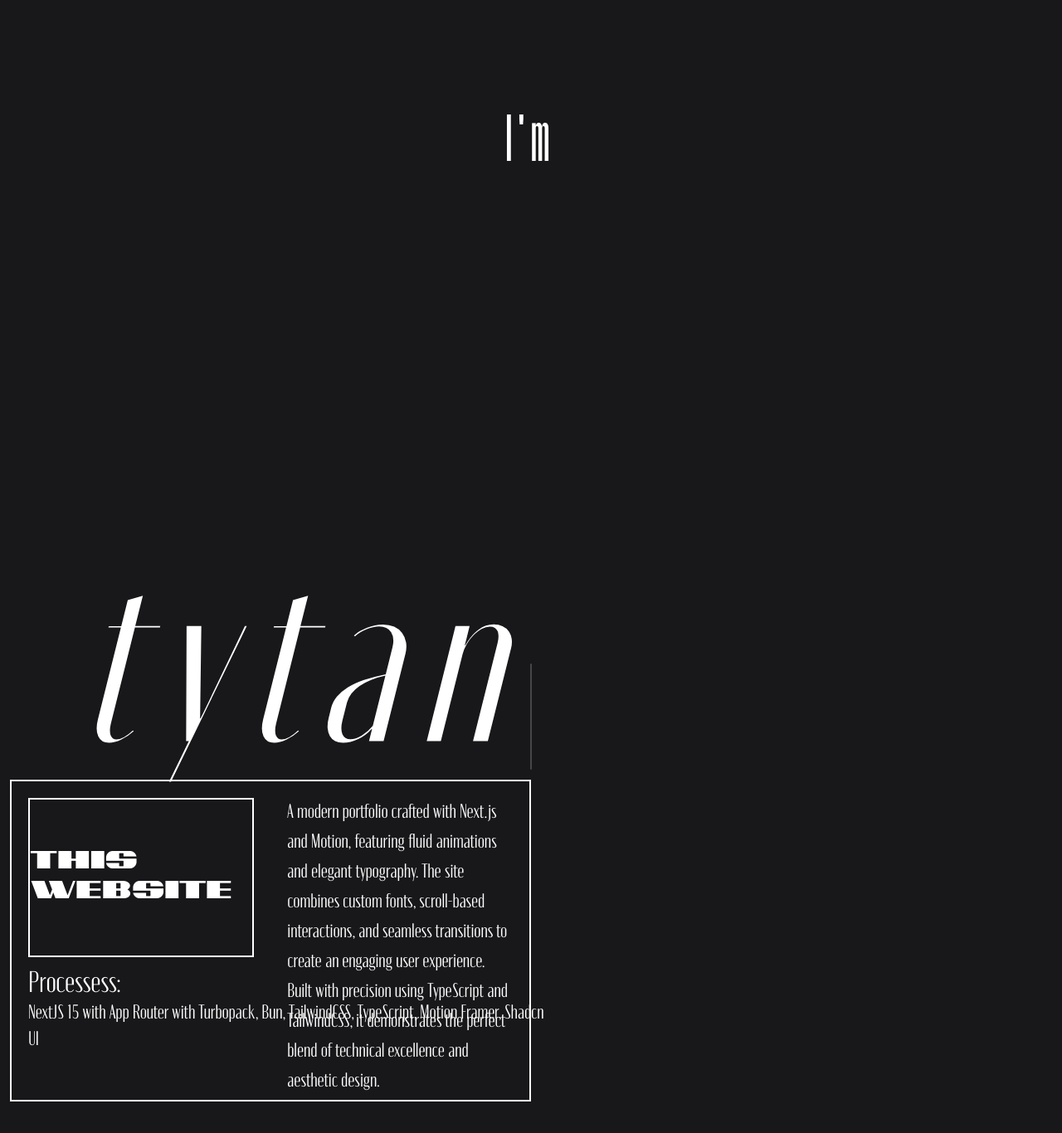
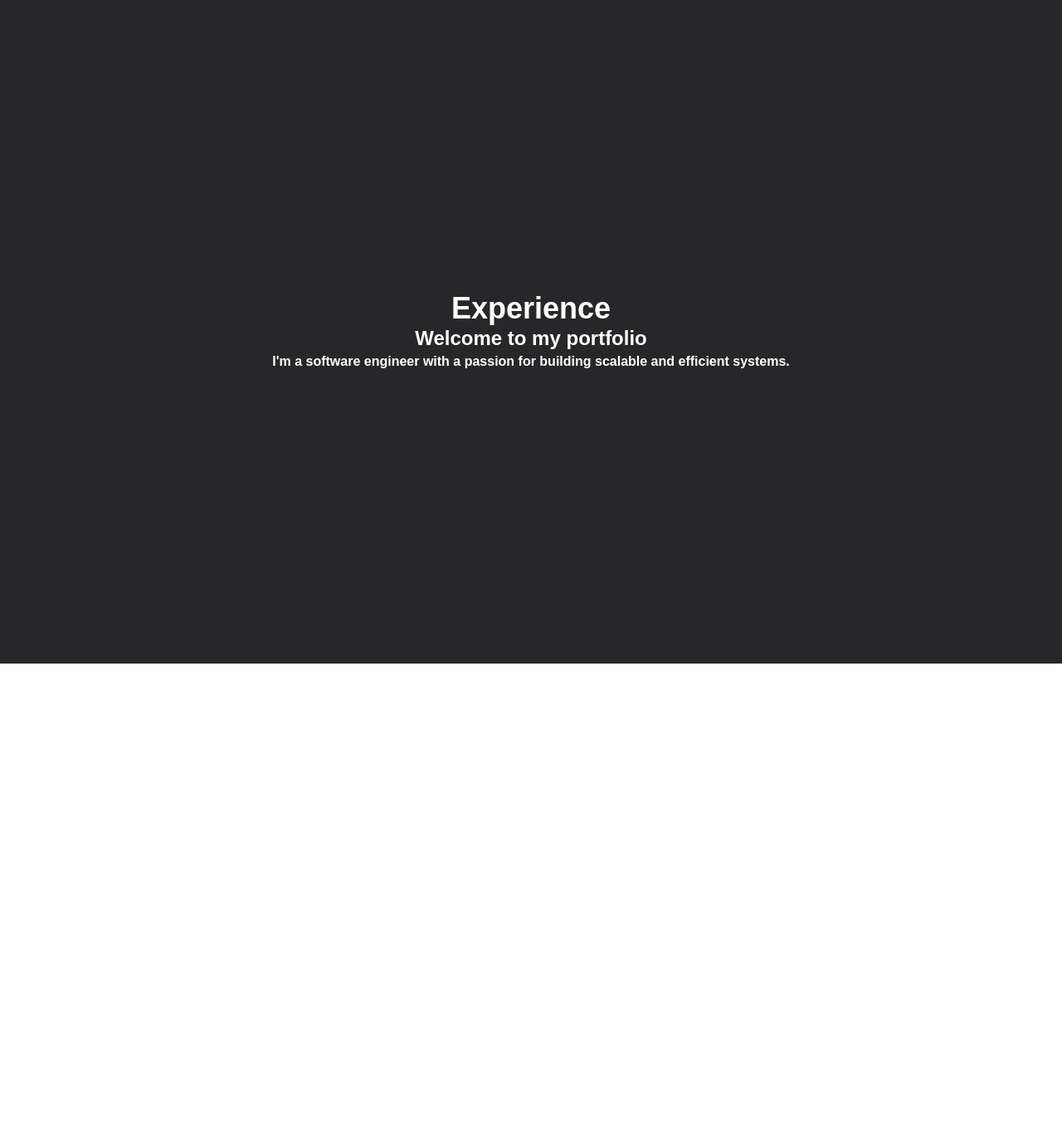
Before and after one commit to Tytan-Codes/anExperience, a Next.js app: page /experience in a window 1280 px wide. Shown: the top 1366 px of the page at 83% size. After the commit the page ends 800 px from the top, so only its background shows below. Built offline with nearby package versions, Linux system fonts and the light colour scheme.

Commit message:
extranece animations

```diff
--- a/app/experience/page.tsx
+++ b/app/experience/page.tsx
@@ -1,131 +1,44 @@
-'use client'
-import { motion, useScroll, useTransform, useSpring, easeOut, easeInOut, useInView } from "motion/react";
-import { useRef } from "react";
+"use client"
 
+import {gsap} from "gsap"
+
+import {useGSAP} from "@gsap/react"
+
+gsap.registerPlugin(useGSAP)
 export default function Experience() {
-  const secondSectionRef = useRef(null);
-  const isInView = useInView(secondSectionRef, { once: false, amount: 0.3 });
+    useGSAP(() => {
+        const tl = gsap.timeline();
 
+        // Set initial states
+        gsap.set(".animation-1", { opacity: 0, y: 50 });
+        gsap.set(".animation-2", { opacity: 0, x: 100 });
+        gsap.set(".animation-3", { opacity: 0, x: -100 });
 
-  // Add scroll progress tracking with smooth spring physics
-  const { scrollYProgress } = useScroll();
-  const smoothProgress = useSpring(scrollYProgress, {
-    stiffness: 100,
-    damping: 30,
-    restDelta: 0.001
-  });
-
-  // Create transform values for each text element with both X and Y
-  const helloY = useTransform(smoothProgress, [0, 1], [0, -600], { ease: easeOut });
-  const helloX = useTransform(smoothProgress, [0, 1], [0, 600], { ease: easeOut });
-
-  const imY = useTransform(smoothProgress, [0, 1], [0, -500], { ease: easeInOut });
-  const imX = useTransform(smoothProgress, [0, 1], [0, 0], { ease: easeInOut });
-
-  const tytanY = useTransform(smoothProgress, [0, 1], [0, 0], { ease: easeInOut });
-  const tytanX = useTransform(smoothProgress, [0, 1], [0, -800], { ease: easeInOut });
-  const tytanScale = useTransform(smoothProgress, [0, 1], [1, 2.5], { ease: easeInOut });
-  return (
-    <div className="flex flex-col bg-zinc-900 overflow-x-hidden">
-        <div className="flex flex-col w-full h-screen p-3">
-            <div className="">
-                <div className="flex flex-start">
-                    <motion.h1
-                    initial={{ y: 100, opacity: 0 }}
-                    animate={{ y: 0, opacity: 1 }}
-                    style={{ y: helloY, x: helloX }}
-                    exit={{ y: -100, opacity: 0 }}
-                    transition={{ duration: 0.6, ease: "easeOut" }}
-                    className="text-white text-[25rem] font-extrabold font-width-extended tracking-widest font-humane ">
-                        Hello
-                    </motion.h1>
-                </div>
-                <div className="flex justify-center">
-                    <motion.h1
-                    initial={{ x: 100, y: 100, opacity: 0 }}
-                    animate={{ x: 0, y: 0, opacity: 1 }}
-                    style={{ y: imY, x: imX }}
-                    exit={{ x: -100, y: -100, opacity: 0 }}
-                    transition={{ duration: 0.6, ease: "easeOut", delay: 0.6 }}
-                    className="text-white text-[5rem] font-extrabold font-width-extended tracking-widest font-humane ">
-                        I'm
-                    </motion.h1>
-                </div>
-                <div className="flex justify-end">
-                    <motion.h1
-                    initial={{ opacity: 0 }}
-                    animate={{ opacity: 1 }}
-                    style={{ y: tytanY, x: tytanX, scale: tytanScale }}
-                    exit={{ opacity: 0 }}
-                    transition={{ duration: 0.8, ease: "easeOut", delay: 1.2 }}
-                    className="text-white text-[7rem] font-extrabold font-width-extended tracking-widest font-emberly italic ">
-                        tytan
-                    </motion.h1>
-                </div>
-            </div>
+        // Create animation sequence
+        tl.to(".animation-1", {
+            opacity: 1,
+            y: 0,
+            duration: 1,
+            ease: "power4.out"
+        })
+        .to(".animation-2", {
+            opacity: 1,
+            x: 0,
+            duration: 1,
+            ease: "power4.out"
+        }, "-=0.5") // Start 0.5s before previous animation ends
+        .to(".animation-3", {
+            opacity: 1,
+            x: 0,
+            duration: 1,
+            ease: "power4.out"
+        }, "-=0.5");
+    })
+    return (
+        <div className="flex flex-col items-center justify-center h-screen w-screen bg-zinc-800">
+            <h1 className="text-white text-4xl font-bold animation-1">Experience</h1>
+            <h1 className="text-white text-2xl font-bold animation-2">Welcome to my portfolio</h1>
+            <h1 className="text-white text-1xl font-bold animation-3">I'm a software engineer with a passion for building scalable and efficient systems.</h1>
         </div>
-
-
-        <div className="w-full flex justify-center">
-          <div className="h-32 w-0.5 bg-white/20 rounded-full" />
-        </div>
-
-
-        <div className="flex flex-col w-full h-screen p-3">
-            <motion.div
-            ref={secondSectionRef}
-            initial={{ opacity: 0 }}
-            animate={{ opacity: isInView ? 1 : 0 }}
-            transition={{ duration: 0.6, ease: "easeOut" }}
-            className="flex flex-col h-1/2 w-1/2 border-2 border-white
-            ">
-                <div className="flex flex-row h-1/2 w-full">
-                    <motion.div
-                    initial={{ opacity: 0 }}
-                    animate={{ opacity: isInView ? 1 : 0 }}
-                    transition={{delay: 0.6, duration: 0.6, ease: "easeOut" }}
-                    className="flex flex-col h-full w-1/2 m-5 text-3xl border-2 border-white font-glusp text-white justify-center items-center">
-                        This Website
-                    </motion.div>
-
-                    <motion.div
-                    initial={{ opacity: 0 }}
-                    animate={{ opacity: isInView ? 1 : 0 }}
-                    transition={{delay: 1.2, duration: 0.6, ease: "easeOut" }}
-                    className="flex flex-col h-full w-1/2 m-5 text-[1.5rem] font-emberly text-white ">
-                        A modern portfolio crafted with Next.js and Motion, featuring fluid animations and elegant typography. The site combines custom fonts, scroll-based interactions, and seamless transitions to create an engaging user experience. Built with precision using TypeScript and TailwindCSS, it demonstrates the perfect blend of technical excellence and aesthetic design.
-                    </motion.div>
-                </div>
-
-                <motion.div
-                initial={{ opacity: 0 }}
-                animate={{ opacity: isInView ? 1 : 0 }}
-                transition={{delay: 1.8, duration: 0.6, ease: "easeOut" }}
-                className="flex flex-col text-white w-full h-full m-5 mt-8 font-emberly font-bold ">
-                        <span className="text-4xl">Processess: </span>
-                        <span className="text-2xl">
-                            NextJS 15 with App Router with Turbopack,
-                            Bun,
-                            TailwindCSS,
-                            TypeScript,
-
-                            Motion Framer,
-                            Shadcn UI
-
-                        </span>
-                </motion.div>
-
-
-
-
-
-
-
-
-            </motion.div>
-        </div>
-    </div>
-
-
-  )
+    )
 }
--- a/app/page.tsx
+++ b/app/page.tsx
@@ -1,7 +1,6 @@
 "use client"
 
 import { motion, AnimatePresence } from 'motion/react';
-import Link from 'next/link';
 import { useRouter } from 'next/navigation';
 import { useState } from 'react';
 
--- a/package.json
+++ b/package.json
@@ -9,12 +9,14 @@
     "lint": "next lint"
   },
   "dependencies": {
+    "@gsap/react": "^2.1.2",
     "@radix-ui/react-slot": "^1.1.1",
     "class-variance-authority": "^0.7.1",
     "clsx": "^2.1.1",
+    "gsap": "^3.12.7",
     "lucide-react": "^0.468.0",
     "motion": "^12.0.6",
-    "next": "^15.1.6",
+    "next": "^15.1.7",
     "react": "^19.0.0",
     "react-dom": "^19.0.0",
     "tailwind-merge": "^2.5.5",
```
Also changed, not shown: 1 other file (tests, documents, lock files or other folders).
